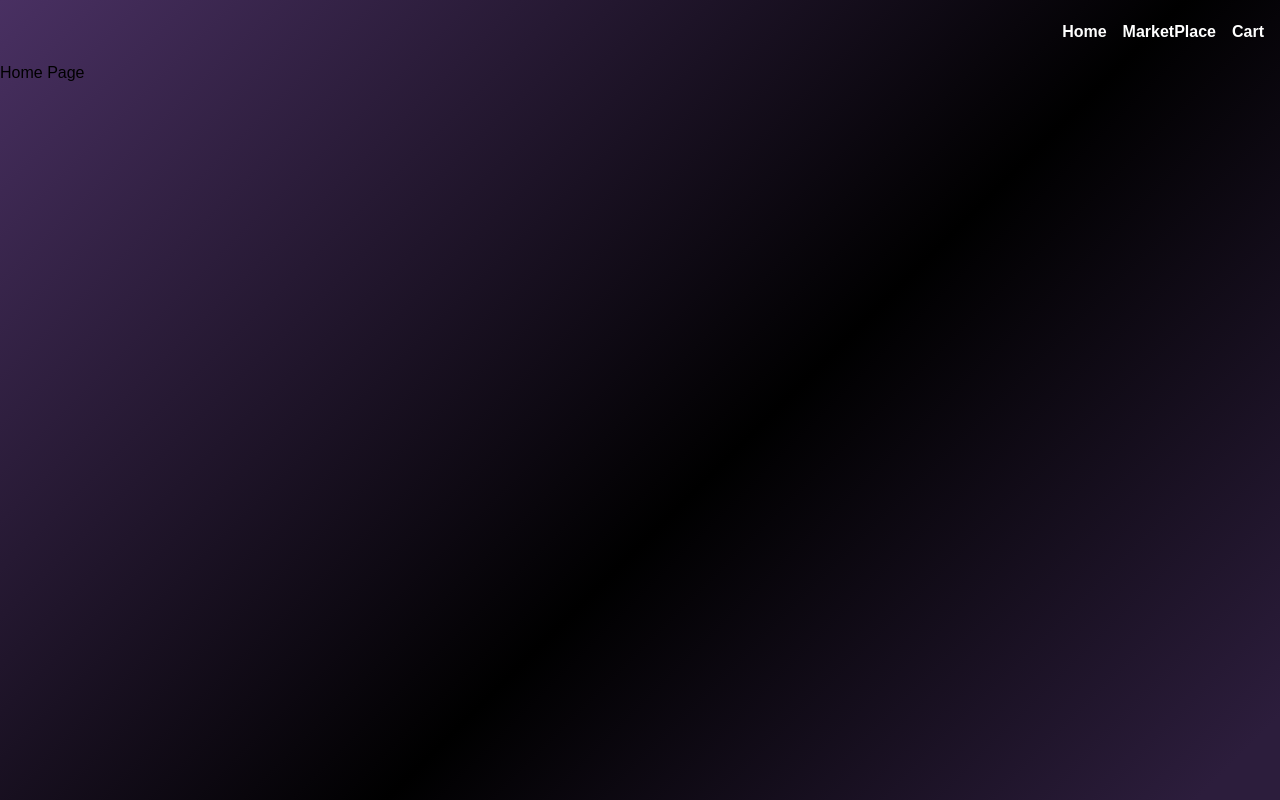
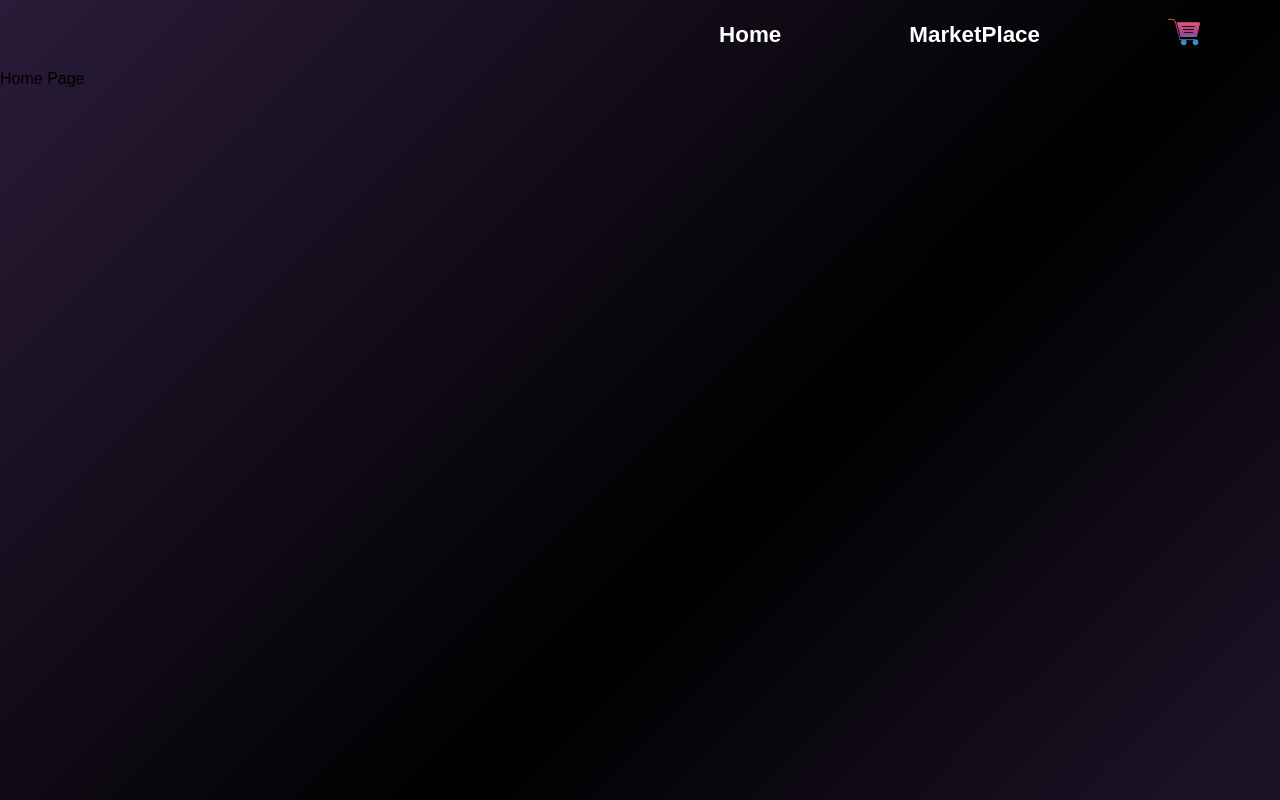
Before and after one commit to JoaoMateus98/shopping-cart, a React (Create React App) app: page / in a window 1280 px wide. Built offline with nearby package versions, Linux system fonts and the light colour scheme.

Commit message:
background and navbar styled

```diff
--- a/src/components/Nav.css
+++ b/src/components/Nav.css
@@ -1,17 +1,23 @@
 nav {
-  height: 4rem;
+  margin: 0 auto;
+  width: 90vw;
+  padding: 1rem;
+  min-height: 4rem;
+  display: flex;
 }
 
 nav > ul {
+  margin-left: auto;
   height: 100%;
   display: flex;
+  flex-wrap: wrap;
   justify-content: flex-end;
   align-items: center;
-  gap: 16px;
-  margin-right: 1rem;
+  gap: 10vw;
 }
 
 a {
+  font-size: 1.4rem;
   color: white;
   text-decoration: none;
   list-style: none;
--- a/src/components/Nav.js
+++ b/src/components/Nav.js
@@ -1,5 +1,6 @@
 import { Link } from "react-router-dom";
 import "./Nav.css";
+import cartImage from "../images/shopping-cart32.png";
 
 const Nav = () => {
   return (
@@ -12,7 +13,9 @@ const Nav = () => {
           <li>MarketPlace</li>
         </Link>
         <Link to="/cart">
-          <li>Cart</li>
+          <li>
+            <img src={cartImage} alt="" />
+          </li>
         </Link>
       </ul>
     </nav>
--- a/src/components/shop/Shop.css
+++ b/src/components/shop/Shop.css
@@ -1,15 +1,15 @@
 .games-container {
-  margin: 0 auto;
-  width: 75%;
-  padding: 16px;
+  width: 90vw;
+  margin: 4rem auto;
   display: grid;
-  grid-template-columns: repeat(auto-fill, minmax(300px, 1fr));
-  gap: 16px;
+  grid-template-columns: repeat(auto-fill, minmax(22rem, 1fr));
+  gap: 4rem;
 }
 
 .card {
-  width: 260px;
-  height: 360px;
+  margin: 0 auto;
+  width: 20rem;
+  height: 26rem;
   border: 2px solid white;
   border-radius: 12px;
   padding: 8px;
@@ -22,6 +22,8 @@
 }
 
 .card > img {
+  width: 19rem;
+  height: 12rem;
   border-radius: 12px;
 }
 
--- a/src/index.css
+++ b/src/index.css
@@ -1,4 +1,5 @@
 * {
+  box-sizing: border-box;
   padding: 0;
   margin: 0;
   font-family: sans-serif;
@@ -13,9 +14,9 @@ body {
   background: rgb(44, 29, 60);
   background: linear-gradient(
     315deg,
-    rgba(44, 29, 60, 1) 4%,
-    rgba(0, 0, 0, 1) 43%,
-    rgba(73, 48, 98, 1) 100%
+    rgb(28, 18, 38) 4%,
+    rgba(0, 0, 0, 1) 40%,
+    rgb(42, 27, 56) 100%
   );
 }
 
```
Also changed, not shown: src/components/shop/Card.css (deleted).
